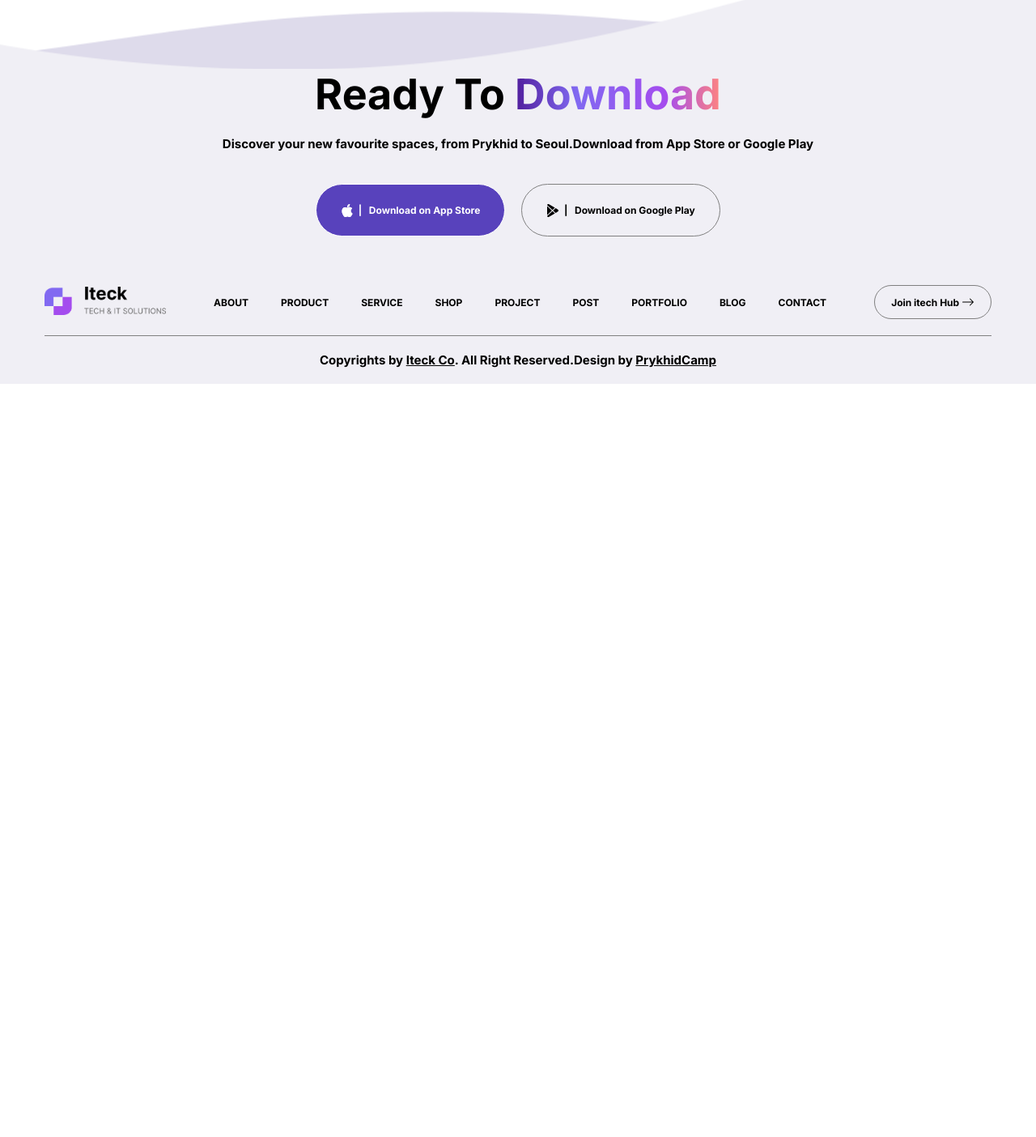
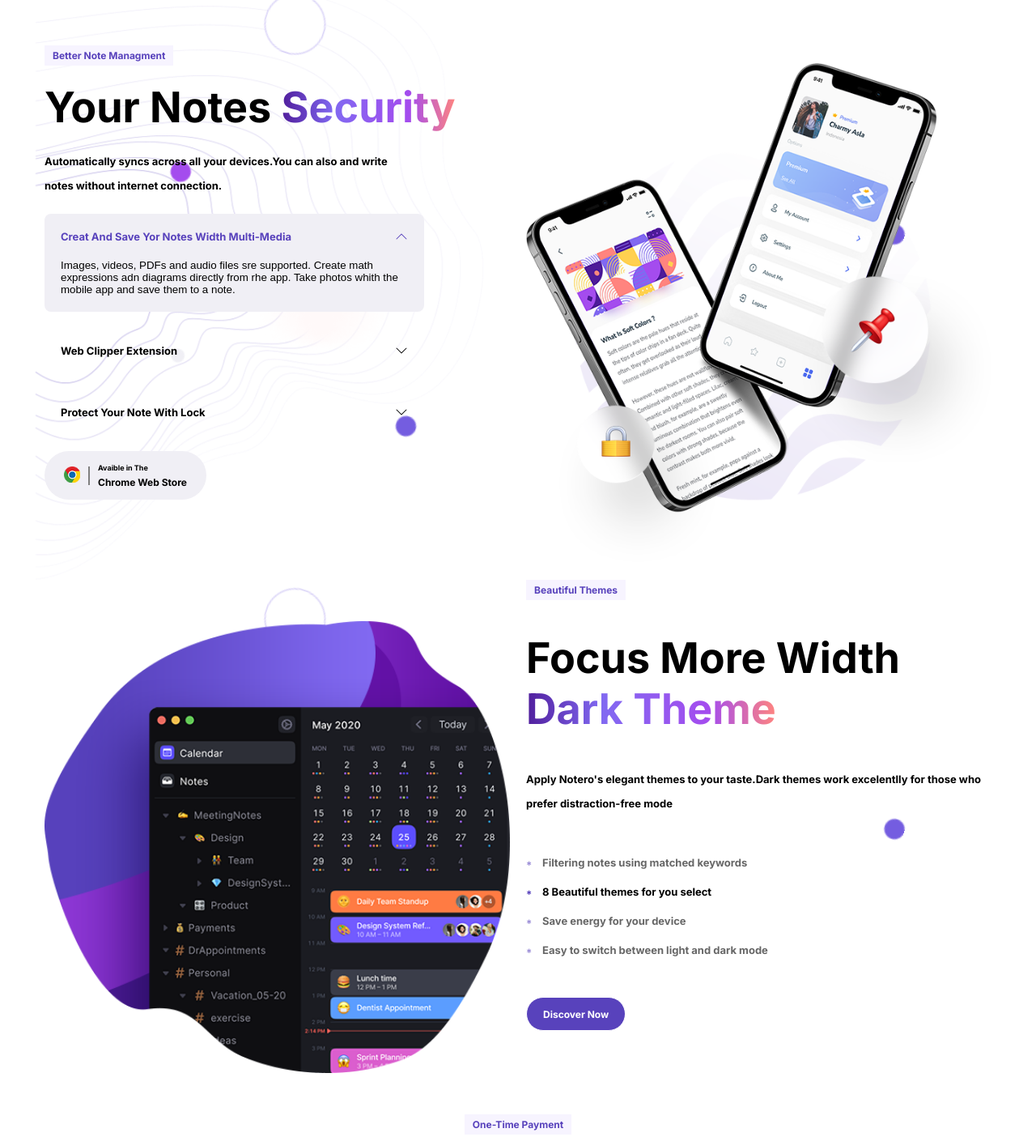
Before and after one commit to AnjeiPrykhid/itech, a website built with Vite: page index.html in a window 1280 px wide. Shown: the part 2480-3884 px from the top of the page at 81% size. Before the commit the page ends 2954 px from the top, so only its background shows below. Built offline with nearby package versions, Linux system fonts and the light colour scheme.

Commit message:
lesson 16

```diff
--- a/index.html
+++ b/index.html
@@ -232,7 +232,7 @@
   </svg>
 
 </div>
-<p>Filteering notes using matched keywords</p>
+<p class="text__bold">Filteering notes using matched keywords</p>
 </div>
 
 <div class="notero__benefit">
@@ -242,7 +242,7 @@
     </svg>
 
   </div>
-  <p>Automatically sunc in real time</p>
+  <p class="text__bold">Automatically sunc in real time</p>
   </div>
 
   <div class="notero__benefit">
@@ -267,7 +267,103 @@
 
     </section>
 
+    <section class = "security">
+<div class="container security__container">
+<div class="security__animation"></div>
+<div class="security_left">
+  <p class="text_with-bg">Better Note Managment</p>
+  <p class="text_biggest">Your Notes <span class="text_gradient">Security</span></p>
+  <p class="security__description">Automatically syncs across all your devices.You can also and write <br> notes without internet connection.</p>
 
+
+<button class="button-dropdown button-dropdown_active">
+  <div class="button-dropdown_top">
+ <p class="text text_bold">Creat And Save Yor Notes Width Multi-Media</p>
+ <svg xmlns="http://www.w3.org/2000/svg" width="16" height="16" fill="currentColor" class="bi bi-chevron-down" viewBox="0 0 16 16">
+  <path fill-rule="evenodd" d="M1.646 4.646a.5.5 0 0 1 .708 0L8 10.293l5.646-5.647a.5.5 0 0 1 .708.708l-6 6a.5.5 0 0 1-.708 0l-6-6a.5.5 0 0 1 0-.708z"/>
+</svg>
+  </div>
+  <p class="button-dropdown_buttom">
+    Images, videos, PDFs and audio files sre supported. Create math expressions adn diagrams directly from rhe app. Take photos whith the mobile app and save them to a note.
+    </p>
+</button>
+
+<button class="button-dropdown button-dropdown">
+  <div class="button-dropdown_top">
+ <p class="text text_bold">Web Clipper Extension</p>
+ <svg xmlns="http://www.w3.org/2000/svg" width="16" height="16" fill="currentColor" class="bi bi-chevron-down" viewBox="0 0 16 16">
+  <path fill-rule="evenodd" d="M1.646 4.646a.5.5 0 0 1 .708 0L8 10.293l5.646-5.647a.5.5 0 0 1 .708.708l-6 6a.5.5 0 0 1-.708 0l-6-6a.5.5 0 0 1 0-.708z"/>
+</svg>
+  </div>
+
+</button>
+
+<button class="button-dropdown button-dropdown">
+  <div class="button-dropdown_top">
+ <p class="text text_bold">Protect Your Note With Lock</p>
+ <svg xmlns="http://www.w3.org/2000/svg" width="16" height="16" fill="currentColor" class="bi bi-chevron-down" viewBox="0 0 16 16">
+  <path fill-rule="evenodd" d="M1.646 4.646a.5.5 0 0 1 .708 0L8 10.293l5.646-5.647a.5.5 0 0 1 .708.708l-6 6a.5.5 0 0 1-.708 0l-6-6a.5.5 0 0 1 0-.708z"/>
+</svg>
+  </div>
+
+</button>
+
+  <a class="button-svg" href="https://www.google.com/?hl=uk" target="_blank">
+    <div class="button-svg__left">
+      <img src="./assets/images/chrome-icon.png" alt="chrome-icon">
+
+    </div>
+    <div class="button-svg__right">
+      <p class="text_smallest">Avaible in The</p>
+      <p class="text_smaller">Chrome Web Store</p>
+    </div>
+
+  </a>
+
+</div>
+
+<div class="security_right"></div>
+</div>
+    </section>
+
+    <section class="focus">
+      <div class="container focus__container">
+        <div class="focus_left"></div>
+        <div class="focus__animation"></div>
+
+
+        <div class="focus_right">
+          <p class="text_with-bg">Beautiful Themes</p>
+          <p class="text_biggest">Focus More Width <span class="text_gradient">Dark Theme</span></p>
+          <p class="focus__description">Apply Notero's elegant themes to your taste.Dark themes work excelentlly for those who prefer distraction-free mode</p>
+
+          <div class="focus__benefits">
+            <div class="focus__benefit">
+              <p class="text__bold">Filtering notes using matched keywords</p>
+            </div>
+            <div class="focus__benefit focus__benefit_active">
+              <p class="text__bold">8 Beautiful themes for you select</p>
+            </div>
+            <div class="focus__benefit">
+              <p class="text__bold">Save energy for your device</p>
+            </div>
+            <div class="focus__benefit">
+              <p class="text__bold">
+                Easy to switch between light and dark mode
+              </p>
+            </div>
+          </div>
+          <a class="button button_active" href="#">Discover Now</a>
+        </div>
+
+      </div>
+    </section>
+
+    <section class="integration">
+      <p class="text_with-bg">One-Time Payment</p>
+      <p class="text_biggest">Integration With <span class="text_gradient">Popular Apps</span> </p>
+      <p>Notero Intagrete with popular apps. Help you easy to connect and collaboration</p>
+    </section>
 
     </main>
 
@@ -281,6 +377,7 @@
             Discover your new favourite spaces, from Prykhid to Seoul.Download
             from App Store or Google Play
           </p>
+
 
           </div>
           <div class="footer__buttons">
--- /dev/null
+++ b/pages/initial/focus.scss
@@ -0,0 +1,90 @@
+@use'./../../styles/variables.scss' as var;
+@use'./mixins.scss' as LocalMixins;
+
+.focus {
+    $double-gap: calc(var(--gap)* 2);
+
+    display: flex;
+    justify-content: center;
+    width: 100%;
+    position: relative;
+
+    &__container {
+        display: flex;
+        flex-direction: column-reverse;
+        gap: var(--gap);
+
+        @media (min-width: var.$desktop) {
+            flex-direction: row;
+           }
+
+       }
+
+
+       &_left, &_right {
+        @media (min-width: var.$desktop) {
+            flex: 1;
+           }
+
+       }
+       &_left {
+    @include LocalMixins.half-container-image("./../../assets/images/focus-table.png");
+    }
+
+     &_right {
+            display: flex;
+            flex-direction: column;
+            gap: $double-gap;
+
+           p,
+           a {
+            align-self: flex-start;
+
+           }
+           }
+
+           &__benefit {
+
+            display: flex;
+            align-items: center;
+            padding: 10px 0;
+            gap: 10px;
+            opacity: 0.6;
+
+            &_active {
+                opacity: 1;
+            }
+
+
+            p{
+                position: relative;
+                align-self: center;
+                padding-left: 20px;
+
+                font-weight: 700;
+
+                &::before{
+                    content: "*";
+                    top: 2.5px;
+                    left: 0;
+                    bottom: 0;
+                    position: absolute;
+                    color: var(--violett-color);
+                }
+            }
+
+        }
+
+
+    &__animation {
+        @include LocalMixins.rotate-center(15%, "./../../assets/images/notero-bubbles.png");
+        }
+
+
+ &__description {
+         line-height: 30px;
+
+
+        }
+
+        }
--- a/pages/initial/index.scss
+++ b/pages/initial/index.scss
@@ -2,4 +2,7 @@
 @use'./one-app.scss';
 @use'./partners.scss';
 @use'./features.scss';
-@use'./notero.scss'
+@use'./notero.scss';
+@use'./security.scss';
+@use'./focus.scss';
+@use'./integration.scss'
--- /dev/null
+++ b/pages/initial/integration.scss
@@ -0,0 +1,6 @@
+.integration{
+display: flex;
+flex-direction: column;
+align-items: center;
+gap: var(--gap);
+}
--- a/pages/initial/notero.scss
+++ b/pages/initial/notero.scss
@@ -1,12 +1,12 @@
 @use'./../../styles/variables.scss' as var;
 @use'./mixins.scss' as LocalMixins;
+@use'./../../styles/mixins.scss' as maxinis;
 
 .notero {
     $double-gap: calc(var(--gap)* 2);
 
    display: flex;
    justify-content: center;
-   padding-top: 50px;
    width: 100%;
    position: relative;
    @media (min-width: var.$desktop) {
@@ -20,15 +20,16 @@
     left: 0;
     right: 50%;
     bottom: 0;
-    background-image: url(./../../assets/images/notero-web.png);
-    background-position: center;
-    background-repeat: no-repeat;
-    background-size: cover;
+  @include maxinis.background-image (
+    $image: "./../../assets/images/notero-web.png",
+    $size: contain);
+    z-index: -1;
+
    }
 
    &__container {
     display: flex;
-    flex-direction: column;
+    flex-direction: column-reverse;
     gap: var(--gap);
 
     @media (min-width: var.$desktop) {
@@ -79,6 +80,10 @@ align-items: center;
 padding: 10px 0;
 gap: 10px;
 
+.text__bold{
+    font-weight: 700;
+}
+
 div {
     display: flex;
     justify-content: center;
--- /dev/null
+++ b/pages/initial/security.scss
@@ -0,0 +1,79 @@
+@use'./../../styles/variables.scss' as var;
+@use'./mixins.scss' as LocalMixins;
+@use'./../../styles/mixins.scss' as maxinis;
+
+.security {
+    $double-gap: calc(var(--gap)* 2);
+
+   display: flex;
+   justify-content: center;
+   padding-top: 50px;
+   width: 100%;
+   position: relative;
+   @media (min-width: var.$desktop) {
+    padding-top: 150px;
+   }
+
+   &::before{
+    content: "";
+    position: absolute;
+    top: 0;
+    left: 0;
+    right: 50%;
+    bottom: 0;
+  @include maxinis.background-image (
+    $image: "./../../assets/images/notero-web.png",
+    $size: contain);
+    z-index: -1;
+   }
+
+   &__container {
+    display: flex;
+    flex-direction: column;
+    gap: var(--gap);
+
+    @media (min-width: var.$desktop) {
+        flex-direction: row;
+       }
+
+   }
+
+   &_left, &_right {
+    @media (min-width: var.$desktop) {
+        flex: 1;
+       }}
+
+    &_left {
+        display: flex;
+        flex-direction: column;
+        gap: var(--gap);
+
+        p,
+    a {
+     align-self: flex-start;
+
+
+    }
+    }
+
+    &__description {
+        line-height: 30px;
+        br{
+            display: none;
+
+            @media (min-width: var.$bigger-mobile) {
+                display: block;
+               }
+        }
+    }
+
+    &_right {
+
+        @include LocalMixins.half-container-image("./../../assets/images/security-mobiles.png")
+    }
+    &__animation {
+        @include LocalMixins.rotate-center(15%, "./../../assets/images/notero-bubbles.png");
+        }
+
+
+}
--- a/styles/button.scss
+++ b/styles/button.scss
@@ -1,12 +1,13 @@
 @use'variables' as var;
 
-.button {
+.button, .button-svg {
   --size: 30px;
 
   display: flex;
   justify-content: center;
-  align-items: center;
+  align-items: center;}
 
+  .button {
   padding: 0 var(--gap);
   height: var(--size);
 
@@ -60,3 +61,86 @@
   }
 
 }
+
+
+.button-svg {
+--size: 40px;
+--local-gap: 7px;
+padding: 0 calc(var(--gap)* 1.2);
+height: var(--size);
+border-radius: var(--size);
+cursor: pointer;
+
+
+  background-color: var(--cream-color);
+  &__left{
+height: 50%;
+border-right: 2px solid var(--grey-color);
+padding-right: var(--local-gap);
+height: 23px;
+  }
+  &__right{
+padding-left: var(--local-gap);
+  }
+  p{
+    line-height: 15px;
+  }
+  @media (min-width: var.$bigger-tablet) {
+    --size: 60px;
+    --local-gap: 10px;
+    img {
+      height: 20px;
+    }
+    p{
+      line-height: 18px;
+    }
+  }
+
+
+}
+.button-dropdown {
+ width: 280px;
+ padding: var(--gap);
+ border-radius: 8px;
+
+ @media (min-width: var.$bigger-mobile) {
+  width: 360px;
+ }
+
+ @media (min-width: var.$bigger-mobile) {
+  width: 469px;
+ }
+  &_top{
+    display: flex;
+    gap: var(--gap);
+
+    justify-content: space-between;
+
+
+  }
+
+  &_bottom {
+    display: none;
+  }
+
+  &_active {
+
+    background-color: var(--cream-color);
+     color: var(--violett-color);
+
+
+     .button-dropdown_buttom {
+      display: block;
+      margin-top: var(--gap);
+      color: var(--black-color);
+      text-align: left;
+    }
+
+    svg{
+      transform: scaleY(-1);
+      fill: var(--violett-color);
+    }
+  }
+
+
+}
--- a/styles/text.scss
+++ b/styles/text.scss
@@ -1,6 +1,7 @@
 @use'./../styles/variables.scss' as var;
 .text {
-    &__bold {
+   font: var(--font);
+    &_bold {
         width: 700;
     }
     &__bigger-font{
@@ -36,5 +37,12 @@ padding: 5px 10px;
   color: var(--violett-color);
 }
 
+&_smallest{
+    font: var(--smallest-font);
+}
+
+&_smaller{
+    font: var(--smaller-font);
+}
 
 }
--- a/styles/variables.scss
+++ b/styles/variables.scss
@@ -12,6 +12,7 @@ $bigger-desktop: 1400px;
 
 
 :root {
+  --smallest-font: 400 9px 'Inter', sans-serif;
 --smaller-font:700 11px 'Inter', sans-serif;
 --font: 400 13px 'Inter', sans-serif;
 --bigger-font: 700 18px "Inter", sans-serif;
@@ -26,7 +27,7 @@ $bigger-desktop: 1400px;
 
       @media (min-width: $tablet) {
         --smaller-font:700 12px 'Inter', sans-serif;
-        --font: 400 15px 'Inter', sans-serif;
+        --font: 400 13px 'Inter', sans-serif;
         --bigger-font: 700 20px "Inter", sans-serif;
         --biggest: 700 52px 'Inter', sans-serif;
       }
```
Also changed, not shown: assets/images/chrome-icon.png (added), assets/images/focus-table.png (added), assets/images/security-mobiles.png (added).
